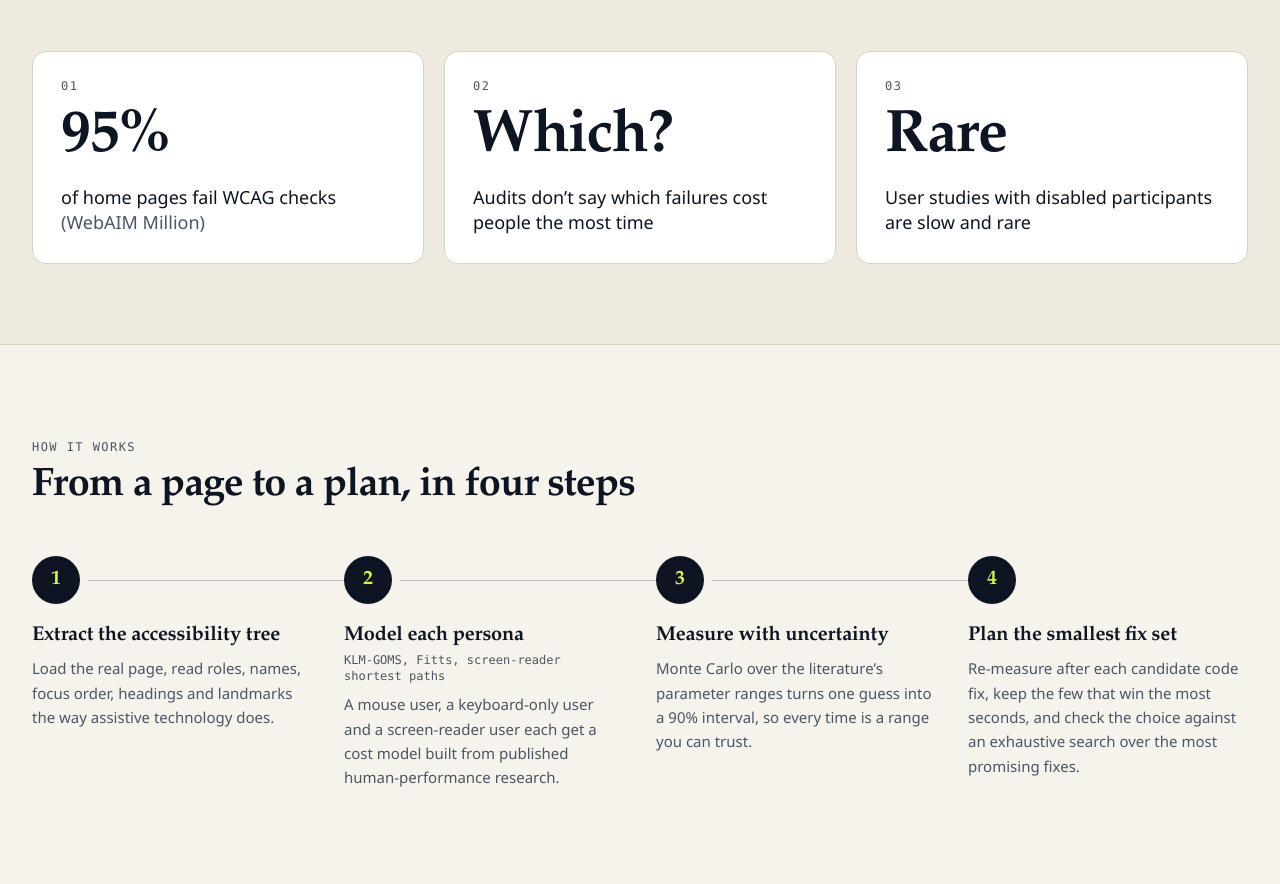
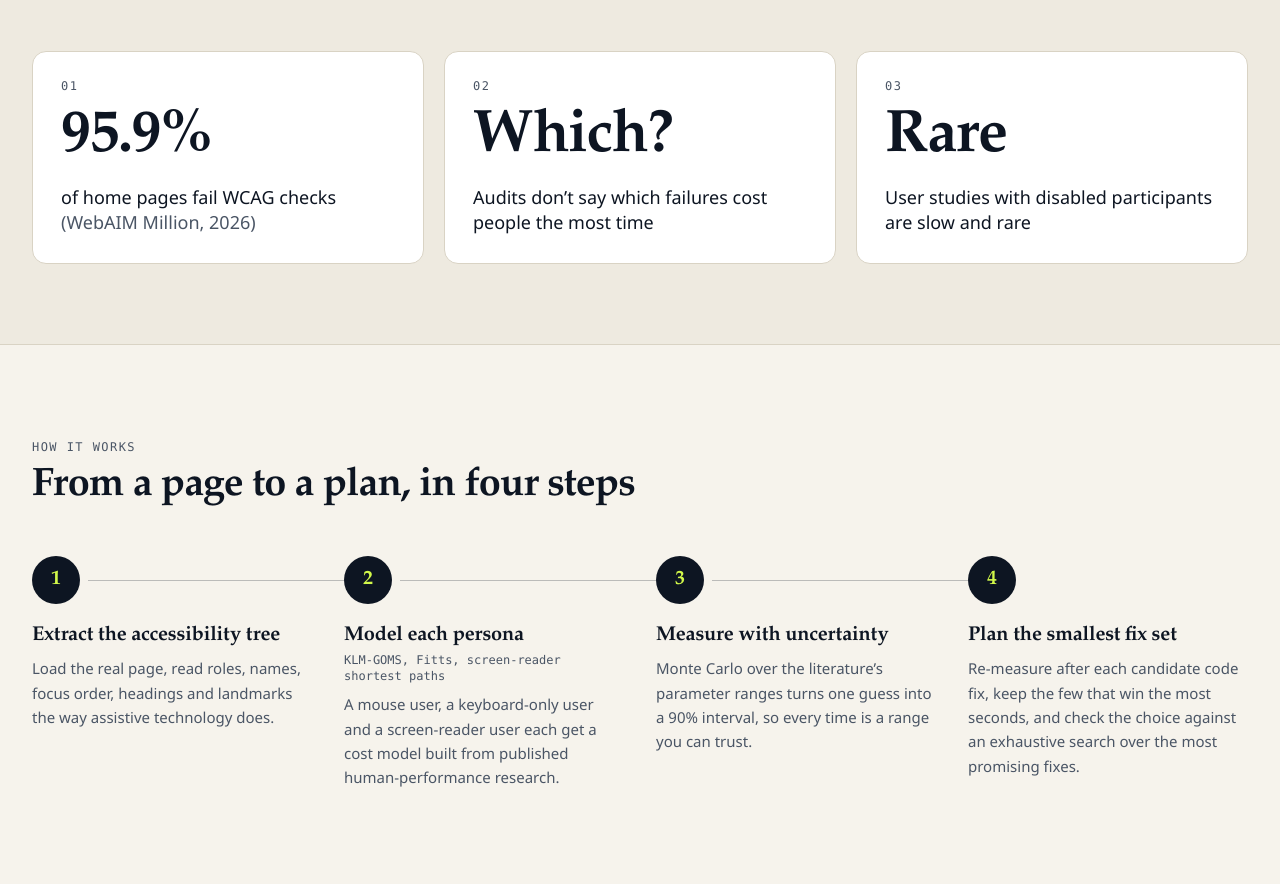
Before and after one commit to ethanrom/detour, a Next.js app: page / in a window 1280 px wide. Shown: the part 849-1733 px from the top of the page. Built offline with nearby package versions, Linux system fonts and the light colour scheme.

Commit message:
Home: WebAIM Million 2026 figure

```diff
--- a/app/page.tsx
+++ b/app/page.tsx
@@ -4,9 +4,9 @@ import { HeroTeaser } from "@/components/home/HeroTeaser";
 
 const FACTS = [
   {
-    lead: "95%",
+    lead: "95.9%",
     text: "of home pages fail WCAG checks",
-    cite: "WebAIM Million",
+    cite: "WebAIM Million, 2026",
   },
   {
     lead: "Which?",
```
